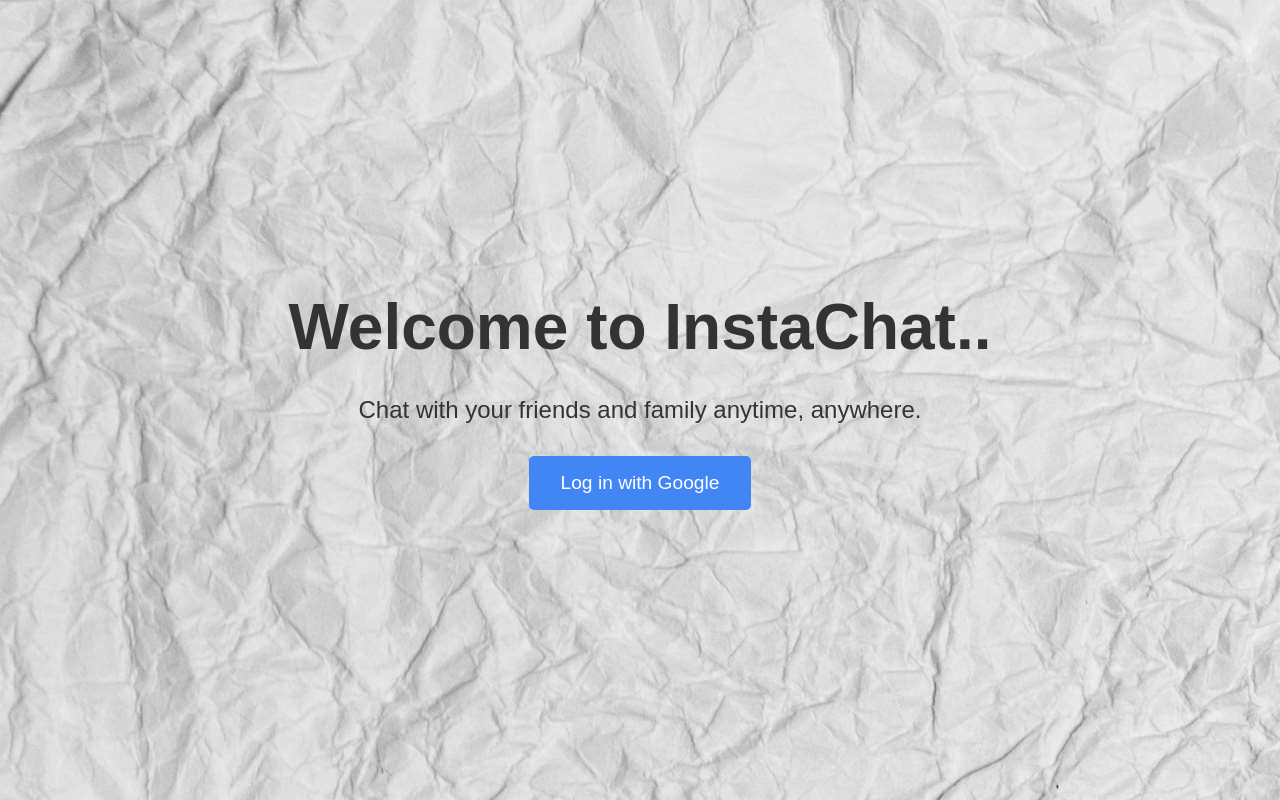
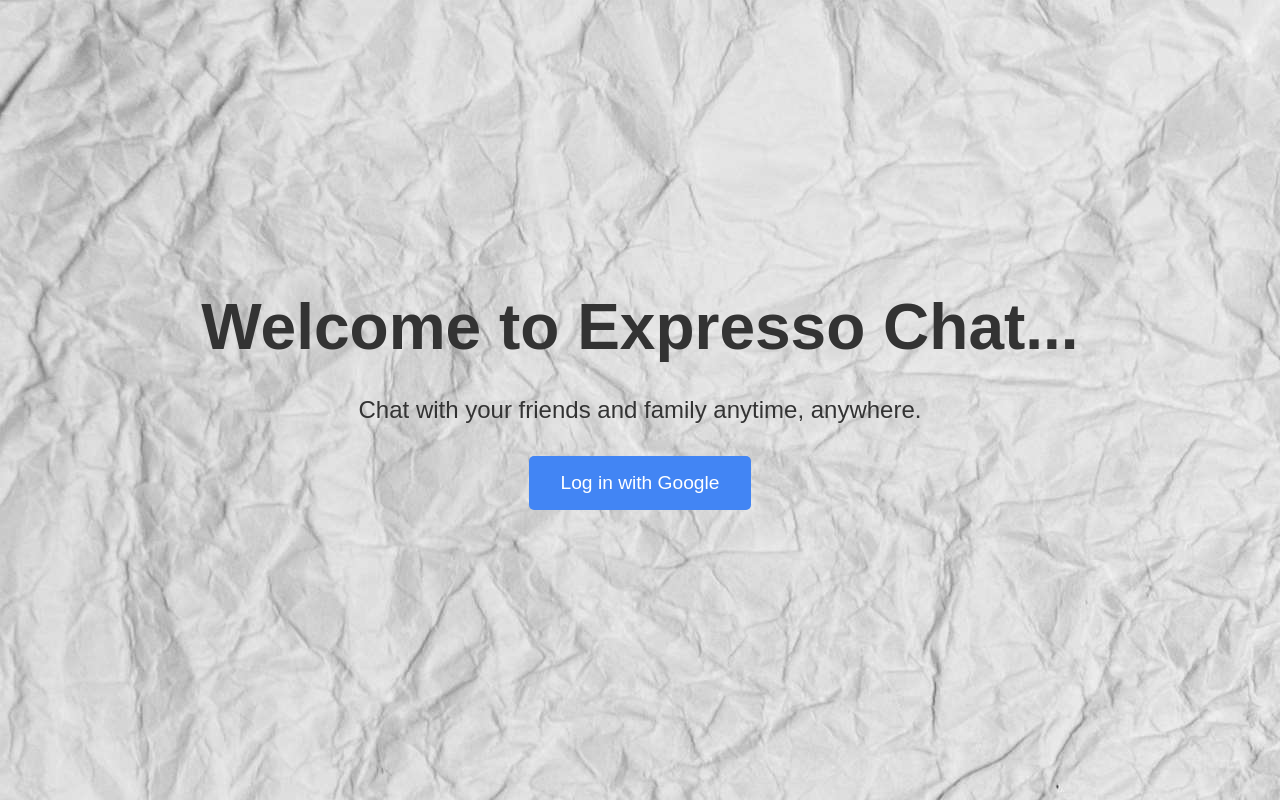
Before and after one commit to aarcee141/chat-app, a React (Create React App) app in the folder start-chatting/: page / in a window 1280 px wide. Built offline with nearby package versions, Linux system fonts and the light colour scheme; no server answers; a web font is replaced by a local one.

Commit message:
Expresso Chat!!

```diff
--- a/start-chatting/src/components/Header/Header.js
+++ b/start-chatting/src/components/Header/Header.js
@@ -1,6 +1,6 @@
 import React, { useEffect, useState } from "react";
 import { FontAwesomeIcon } from "@fortawesome/react-fontawesome";
-import { faComments } from "@fortawesome/free-solid-svg-icons";
+import { faCoffee } from "@fortawesome/free-solid-svg-icons";
 import firebase from "firebase/compat/app";
 import { Link, useNavigate } from "react-router-dom";
 import "./Header.css";
@@ -22,8 +22,8 @@ function Header({ currentUser, usersList, setSelectedUser }) {
   return (
     <header>
       <div className="left">
-        <FontAwesomeIcon icon={faComments} className="app-icon" />
-        <span>InstaChat</span>
+        <FontAwesomeIcon icon={faCoffee} className="app-icon" />
+        <span>Expresso Chat</span>
         <SearchBox usersList={usersList} setSelectedUser={setSelectedUser} />
       </div>
       <div className="center-right">
--- a/start-chatting/src/components/Login.js
+++ b/start-chatting/src/components/Login.js
@@ -11,6 +11,7 @@ function Login() {
   const auth = firebase.auth();
   const [user, setUser] = useState(null);
   const navigate = useNavigate();
+  const [numCharsToShow, setNumCharsToShow] = useState(0);
 
   useEffect(() => {
     // Set up a listener to watch for changes in the user's authentication state
@@ -49,11 +50,24 @@ function Login() {
     return unsubscribe;
   }, []);
 
+  useEffect(() => {
+    // Set up a timer to increment the number of characters to show every 100 milliseconds
+    const timerId = setInterval(() => {
+      setNumCharsToShow((numChars) => Math.min(numChars + 1, welcomeMessage.length));
+    }, 100);
+
+    // Clean up the timer when the component unmounts
+    return () => clearInterval(timerId);
+  }, []);
+
   const handleLogin = async () => {
     // Sign in with Google using a popup window
     const provider = new GoogleAuthProvider();
     await signInWithPopup(auth, provider);
   };
+
+  const welcomeMessage = "Welcome to Expresso Chat...";
+  const displayedWelcomeMessage = welcomeMessage.substring(0, numCharsToShow);
 
   return (
     <>
@@ -61,7 +75,7 @@ function Login() {
         <ChatHome />
       ) : (
         <div className="login-container">
-          <h1>Welcome to InstaChat..</h1>
+          <h1>{displayedWelcomeMessage}</h1>
           <p>Chat with your friends and family anytime, anywhere.</p>
           <div>
             <button onClick={handleLogin}>Log in with Google</button>
```
